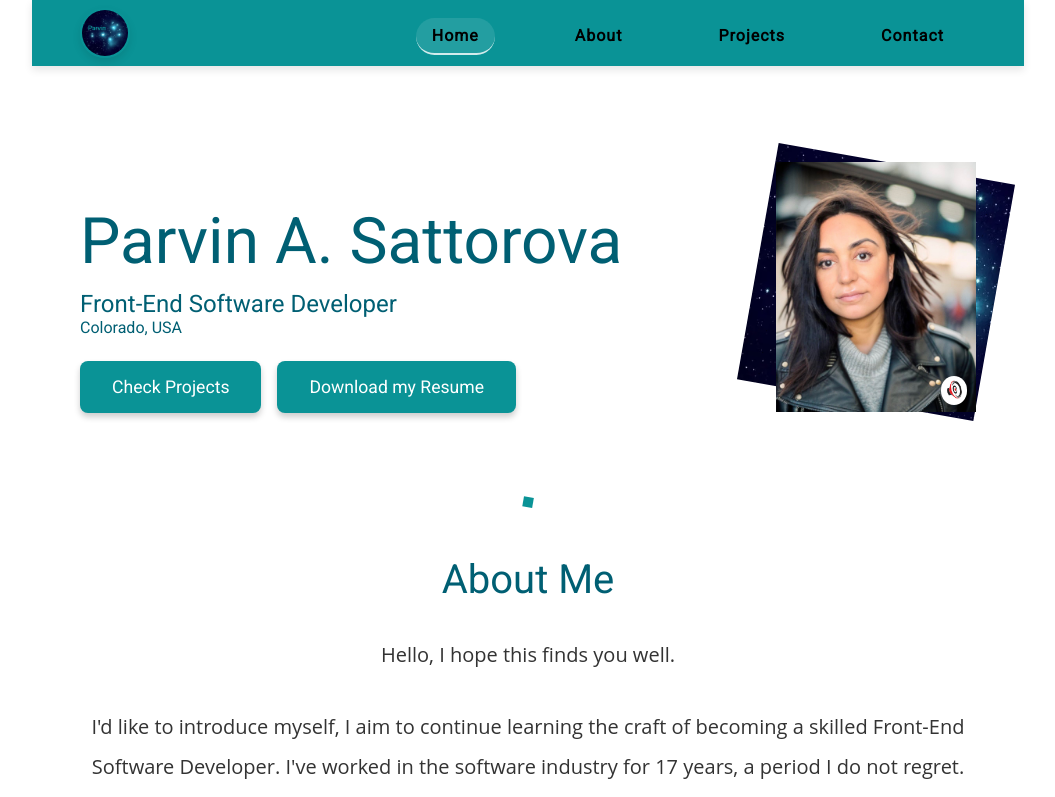
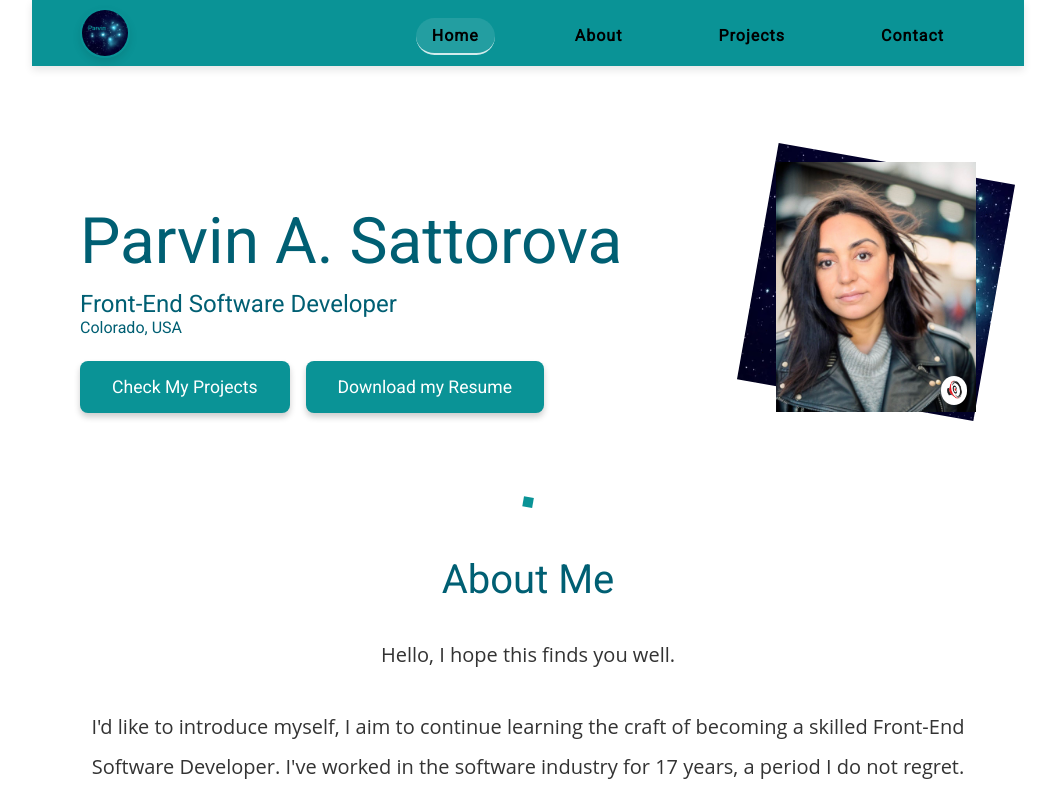
Before and after one commit to Sulton88Mehron90/portfolio1, a React (Create React App) app: page / in a window 1280 px wide. Shown: the top 797 px of the page, without its empty margins (112-1167 px from the left). Built offline with nearby package versions, Linux system fonts and the light colour scheme.

Commit message:
Add new resume link

```diff
--- a/src/components/Hero.jsx
+++ b/src/components/Hero.jsx
@@ -28,7 +28,7 @@ const Hero = () => {
                 <p>Front-End Software Developer</p>
                 <p>Colorado, USA</p>
                 <div className="hero-links">
-                    <Link href="#projects" className="btn">Check Projects</Link>
+                    <Link href="#projects" className="btn">Check My Projects</Link>
                     <Link href="https://docs.google.com/document/d/1x-aw1oNwc8OdlhFadUd3JvFMhyebqlqM/export?format=docx" className="btn">Download my Resume</Link>
                 </div>
             </div>
```
